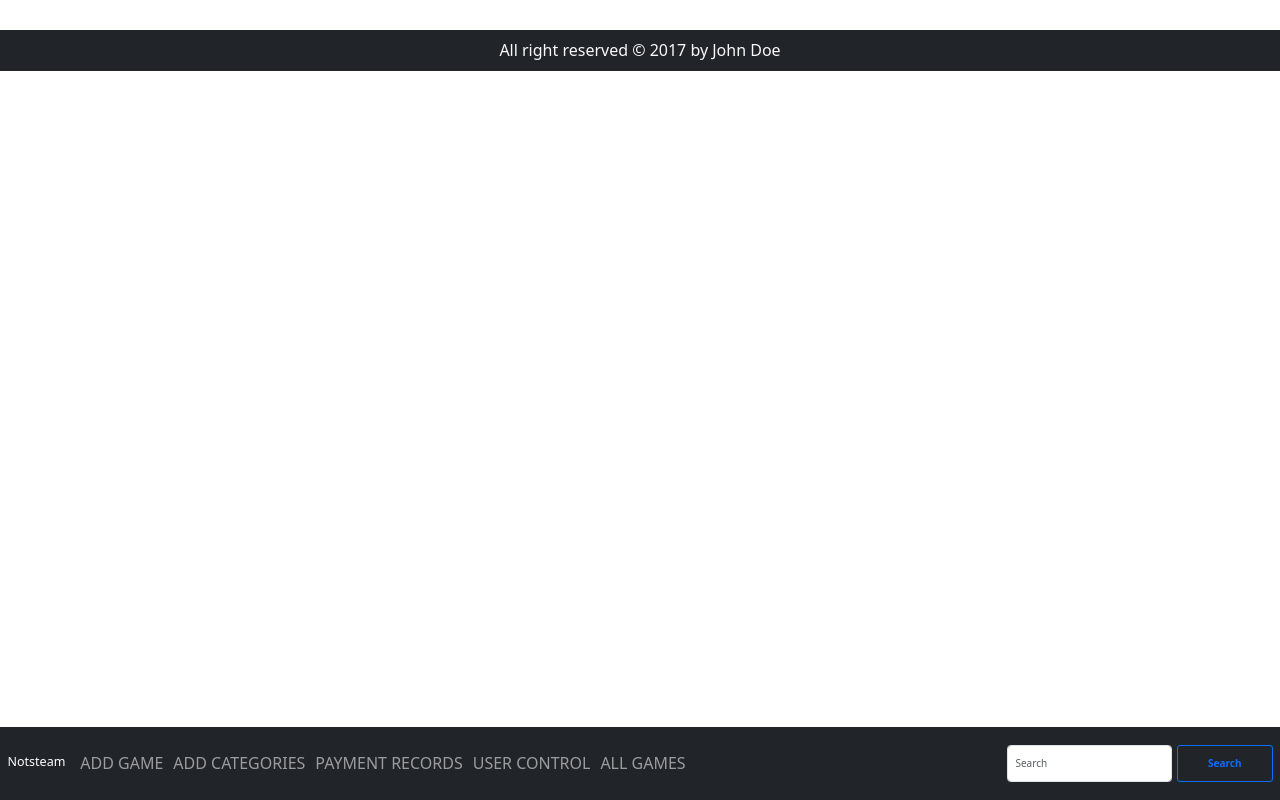
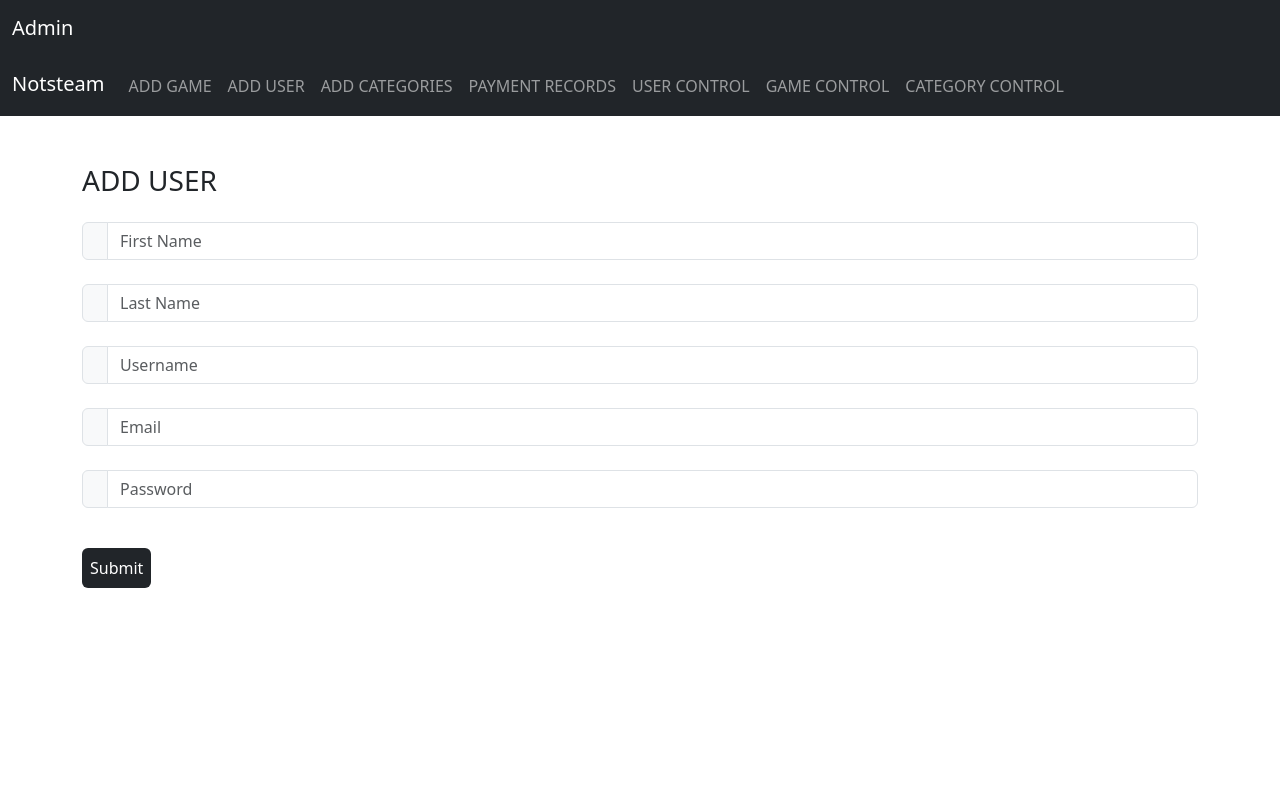
Before and after one commit to Beo-Alvaro/E-commerce, a PHP site: page /admin.php?adduser in a window 1280 px wide. Run offline with PHP 8.4, Linux system fonts and the light colour scheme.

Commit message:
new feature again

```diff
--- /dev/null
+++ b/adduser.php
@@ -0,0 +1,58 @@
+<?php
+    if(isset($_POST['submit-user'])) {
+
+    }
+?>
+
+
+<form action="" method="POST" class="mb-2">
+
+    <h3>ADD USER</h3>
+
+    <div class="input w-90 mb-4 mt-4">
+        <div class="input-group flex-nowrap">
+            <span class="input-group-text" id="addon-wrapping"><i class="fa-solid fa-reciept"></i>
+            </span>
+            <input type="text" class="form-control" placeholder="First Name" name="add-fname" aria-label="Username" aria-describedby="addon-wrapping">
+        </div>
+    </div>
+
+    <div class="input w-90 mb-4">
+        <div class="input-group flex-nowrap">
+            <span class="input-group-text" id="addon-wrapping"><i class="fa-solid fa-reciept"></i>
+            </span>
+            <input type="text" class="form-control" placeholder="Last Name" name="add-lname" aria-label="Last Name" aria-describedby="addon-wrapping">
+        </div>
+    </div>
+
+    <div class="input w-90 mb-4">
+        <div class="input-group flex-nowrap">
+            <span class="input-group-text" id="addon-wrapping"><i class="fa-solid fa-reciept"></i>
+            </span>
+            <input type="text" class="form-control" placeholder="Username" name="add-username" aria-label="username" aria-describedby="addon-wrapping">
+        </div>
+    </div>
+
+    <div class="input w-90 mb-4">
+        <div class="input-group flex-nowrap">
+            <span class="input-group-text" id="addon-wrapping"><i class="fa-solid fa-reciept"></i>
+            </span>
+            <input type="text" class="form-control" placeholder="Email" name="add-email" aria-label="email" aria-describedby="addon-wrapping">
+        </div>
+    </div>
+
+    <div class="input w-90 mb-4">
+        <div class="input-group flex-nowrap">
+            <span class="input-group-text" id="addon-wrapping"><i class="fa-solid fa-reciept"></i>
+            </span>
+            <input type="text" class="form-control" placeholder="Password" name="add-password" aria-label="Password" aria-describedby="addon-wrapping">
+        </div>
+    </div>
+
+    <div class="input w-90 mb-4">
+         <div class="input-group flex-nowrap">
+            <input type="submit" class="btn btn-dark p-2 my-3 border-0" value="Submit" name="submit-user"
+            aria-label="Username" aria-describedby="addon-wrapping">
+        </div>
+    </div>
+</form>
--- a/admin.php
+++ b/admin.php
@@ -11,7 +11,7 @@
     <link href="https://cdn.jsdelivr.net/npm/bootstrap@5.3.3/dist/css/bootstrap.min.css" rel="stylesheet" integrity="sha384-QWTKZyjpPEjISv5WaRU9OFeRpok6YctnYmDr5pNlyT2bRjXh0JMhjY6hW+ALEwIH" crossorigin="anonymous">
     <link rel="stylesheet" href="https://cdnjs.cloudflare.com/ajax/libs/font-awesome/6.5.2/css/all.min.css" integrity="sha512-SnH5WK+bZxgPHs44uWIX+LLJAJ9/2PkPKZ5QiAj6Ta86w+fsb2TkcmfRyVX3pBnMFcV7oQPJkl9QevSCWr3W6A==" crossorigin="anonymous" referrerpolicy="no-referrer" />
     <style>
-        <?php include "style.css" ?>
+        <?php include "style2.css" ?>
     </style>
     <title>Notsteam</title>
 </head>
@@ -21,40 +21,50 @@
 
         <nav class="navbar navbar-expand-lg bg-dark navbar-dark ">
             <div class="container-fluid">
-                <a class="navbar-brand ml-auto" href="#">Login</a>
                 <a class="navbar-brand ml-auto" href="#">Admin</a>
             </div>
         </nav>
 
         <nav class="navbar navbar-expand-lg bg-dark navbar-dark">
             <div class="container-fluid">
+
                 <a class="navbar-brand mb-1" href="#">Notsteam</a>
                 <button class="navbar-toggler" type="button" data-bs-toggle="collapse" data-bs-target="#navbarSupportedContent" aria-controls="navbarSupportedContent" aria-expanded="false" aria-label="Toggle navigation">
                 <span class="navbar-toggler-icon"></span>
                 </button>
+
                 <div class="collapse navbar-collapse" id="navbarSupportedContent">
                      <ul class="navbar-nav me-auto mb-2 mb-lg-0">
+
                         <li class="nav-item">
                             <a class="nav-link" aria-current="page" href="admin.php?addgames">ADD GAME</a>
                         </li>
+
                         <li class="nav-item">
-                            <a class="nav-link" aria-current="page" href="admin.php?addgames">ADD CATEGORIES</a>
+                            <a class="nav-link" aria-current="page" href="admin.php?adduser">ADD USER</a>
                         </li>
+
                         <li class="nav-item">
-                            <a class="nav-link" aria-current="page" href="admin.php?addgames">PAYMENT RECORDS</a>
+                            <a class="nav-link" aria-current="page" href="admin.php?addcateg">ADD CATEGORIES</a>
                         </li>
+
                         <li class="nav-item">
-                          <a class="nav-link" href="#">USER CONTROL</a>
+                            <a class="nav-link" aria-current="page" href="admin.php?display-payment">PAYMENT RECORDS</a>
                         </li>
+
                         <li class="nav-item">
-                          <a class="nav-link " href="#">ALL GAMES
-                          </a>
+                          <a class="nav-link" aria-current="page" href="admin.php?control-user">USER CONTROL</a>
                         </li>
+
+                        <li class="nav-item">
+                          <a class="nav-link " aria-current="page" href="admin.php?control-game">GAME CONTROL</a>
+                        </li>
+
+                        <li class="nav-item">
+                          <a class="nav-link " aria-current="page" href="admin.php?control-categ">CATEGORY CONTROL</a>
+                        </li>
+
                     </ul>
-                <form class="d-flex" role="search">
-                <input class="form-control me-2" type="search" placeholder="Search" aria-label="Search">
-                <button class="btn btn-outline-primary" type="submit">Search</button>
-              </form>
             </div>
           </div>
         </nav>
@@ -65,14 +75,34 @@
                     include('addgames.php');
                 }
 
+                if(isset($_GET['adduser'])) {
+                    include('adduser.php');
+                }
+
+                if(isset($_GET['addcateg'])) {
+                    include('addcateg.php');
+                }
+
+                if(isset($_GET['display-payment'])) {
+                    include('displaypay.php');
+                }
+
+                if(isset($_GET['control-game'])) {
+                    include('controlgame.php');
+                }
+
+                if(isset($_GET['control-user'])) {
+                    include('controluser.php');
+                }
+
+                if(isset($_GET['control-categ'])) {
+                    include('controlcateg.php');
+                }
+
             ?>
         </div>
 
     </div>
 
-</div>
-        <div class="bg-dark p-1 text-center mt-5">
-        <p class="text-light mt-2 mb-2">All right reserved © 2017 by John Doe</p>
-        </div>
 </body>
 </html>
--- a/login.php
+++ b/login.php
@@ -15,7 +15,7 @@
                 <input type = "text" id="login_username" name="login_username" placeholder="Enter your username">
                 <input type = "text" id="pass_username" name="pass_username" placeholder="Enter your password">
                 <input type = "submit" value="Login" id = "login_button" name="login_button">
-
+            </form>
         </div>
     </body>
 </html>
```
Also changed, not shown: index.php (+6 -6 lines), addcateg.php (added), allgames.php (added), cart.php (added), controlcateg.php (added), controlgame.php (added), controluser.php (added), displaypay.php (added), favourite.php (added), style2.css (added).
